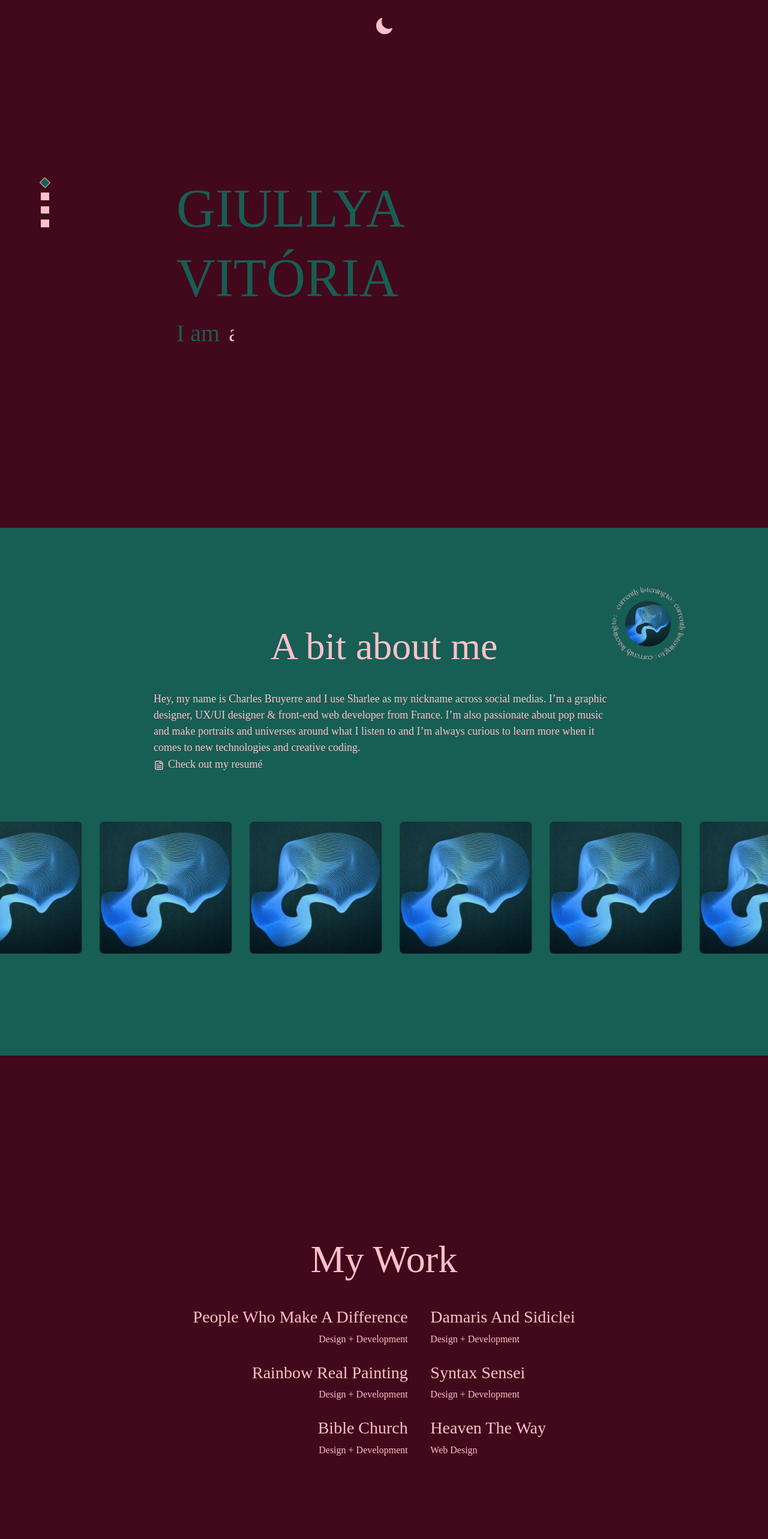
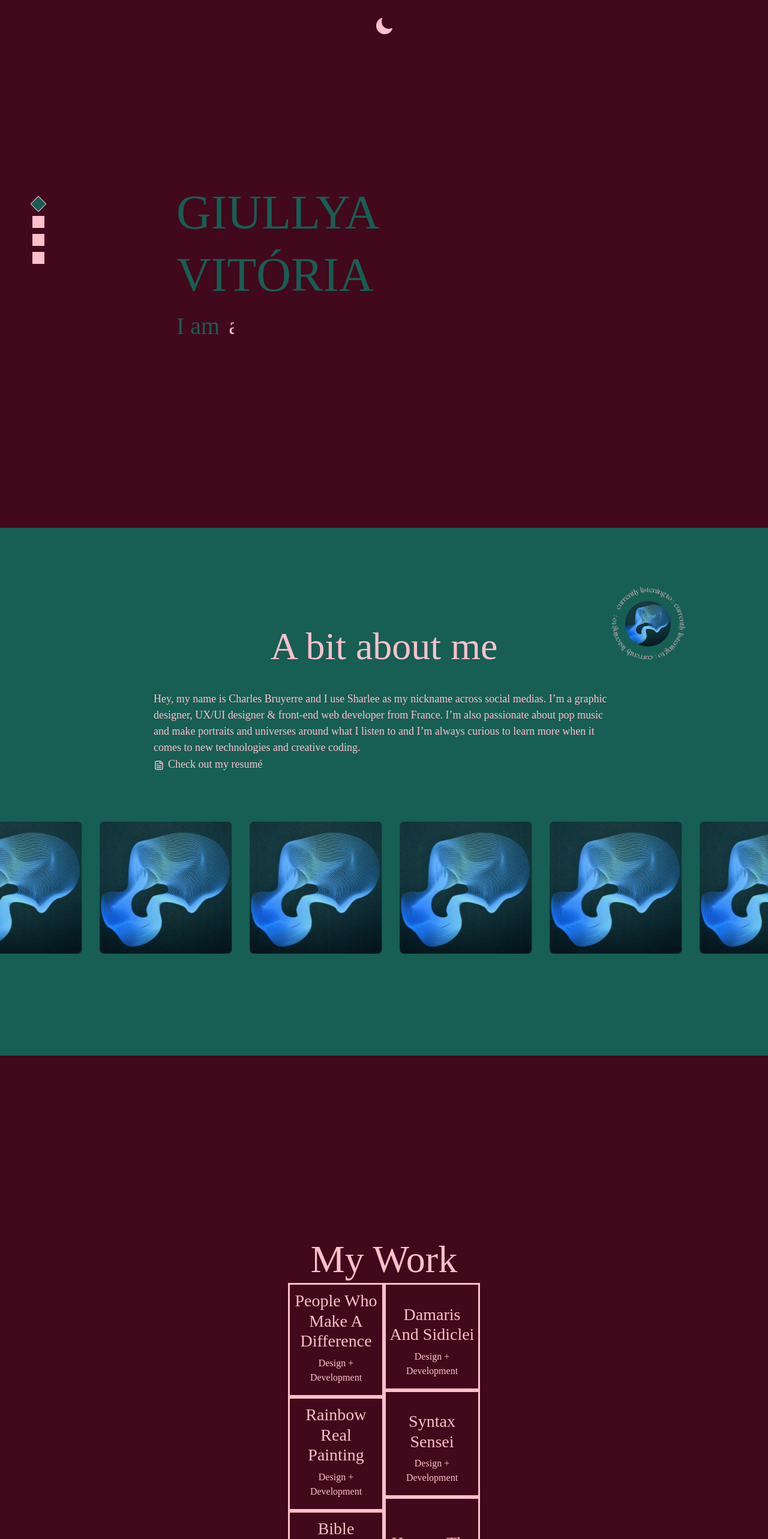
Before and after one commit to giullyasantos/portfolio, a React (Create React App) app in the folder frontend/: page /projects in a window 1280 px wide. Shown: the top 2566 px of the page at 60% size. Built offline with nearby package versions, Linux system fonts and the light colour scheme; a web font is replaced by a local one.

Commit message:
Update App.css

```diff
--- a/frontend/src/App.css
+++ b/frontend/src/App.css
@@ -21,10 +21,10 @@
 }
 
 .sidebar {
-  width: 150px;
+  width: 10%;
   position: fixed;
-  top: 18rem;
-  height: calc(100vh - 4rem);
+  top: 40%;
+  height: 100vh;
   overflow: hidden;
   display: flex;
   flex-direction: column;
@@ -35,8 +35,8 @@
 .sidebar .sidebarLine button  {
   background-color: var(--color);
   border: 1px solid var(--color);
-  height: 1vw;
-  width: 1vw;
+  height: 20px;
+  width: 20px;
   transition: transform 0.3s ease;
 }
 
@@ -54,6 +54,7 @@
   font-family: "amandine";
   cursor: default;
   height: 110vh;
+  max-width: 100%;
   display: flex;
   justify-content: center;
   align-items: center;
@@ -61,7 +62,7 @@
 }
 
 .section h1{
-  font-size: 90px;
+  font-size: 10vh;
 }
 
 #contact {
@@ -153,32 +154,37 @@
   max-height: 100vh;
   display:flex;
   flex-direction: row;
-  margin-top: 30px;
-  gap: 2vw;
 }
 
 .project {
   display: flex;
   flex-direction: column;
   padding-top: 10px;
-  max-width: 450px;
+  height: 50%;
+  width: 20vh;
   transition: 400ms;
   background-color: var(--background-color);
   color: currentColor;
-  justify-content: space-between;
-  border: none;
-
+  justify-content: end;
+  border: solid;
 }
 
 .projects .leftSide{
   display: flex;
   flex-direction: column;
-  justify-content: end;
-  align-items: end;
+  justify-content: center;
+  align-items: center;
+}
+
+.projects .rightSide{
+  display: flex;
+  flex-direction: column;
+  justify-content: center;
+  align-items: center;
 }
 
 .leftSide .project{
-  align-items: end;
+  align-items: center;
 }
 
 .projects .project:hover {
@@ -237,7 +243,7 @@
   content: "";
   position: absolute;
   left: 0;
-  height: 100%;
+  height: 200%;
   width: 100%;
   transition: 500ms ease;
   border-left: 2px solid var(--background-color);
```
